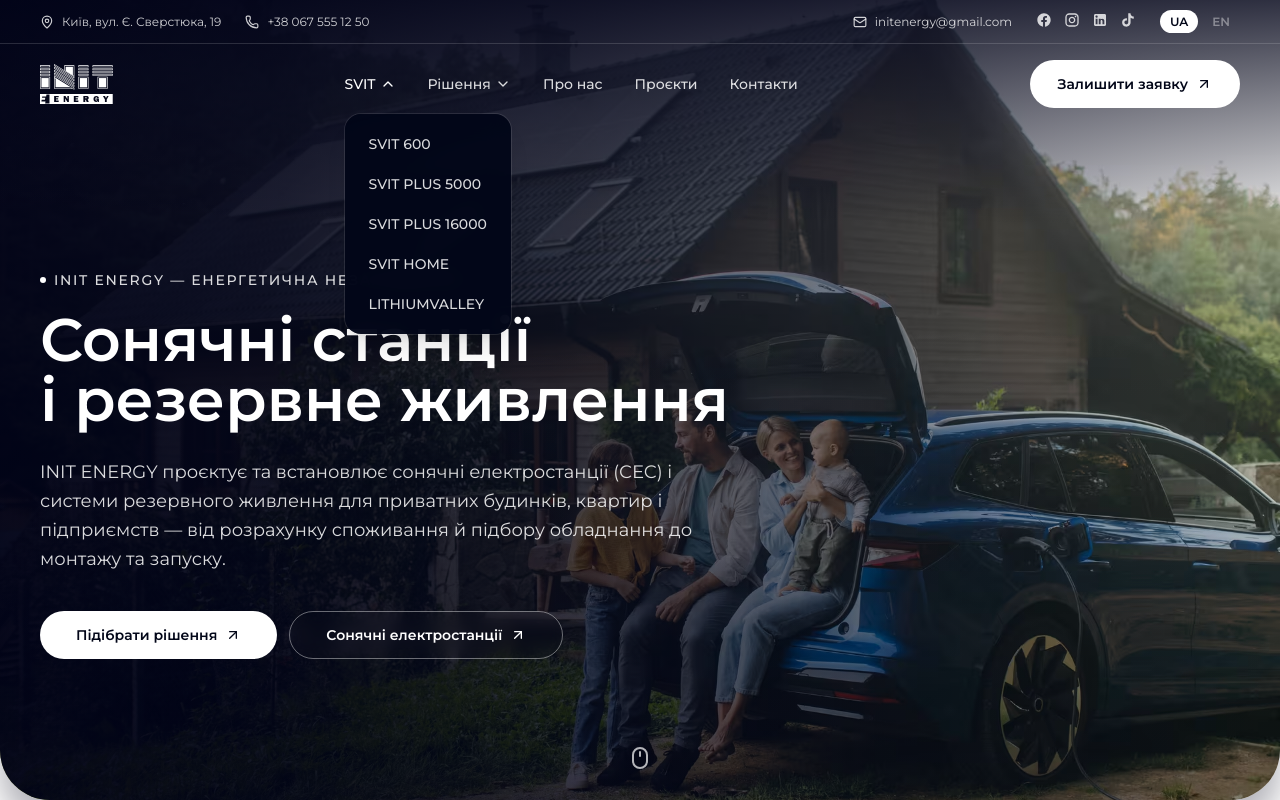
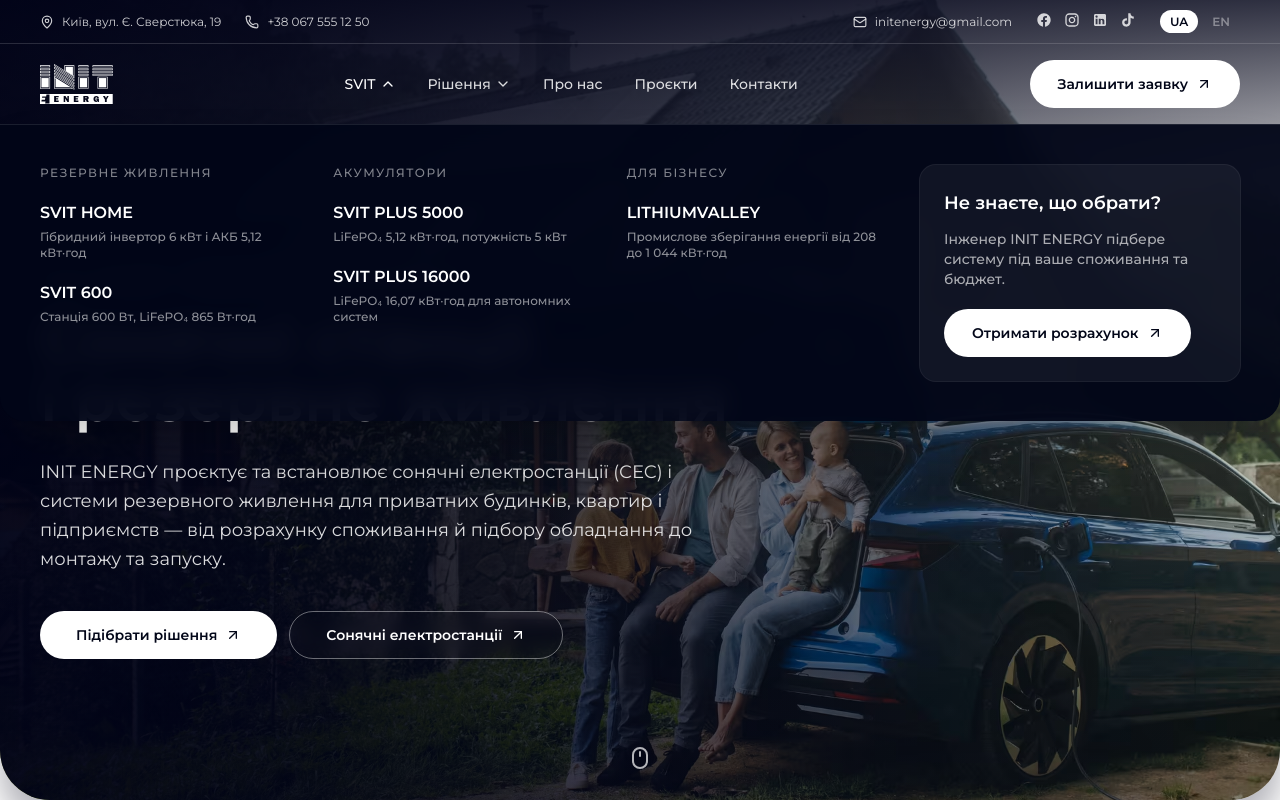
Before and after one commit to nyaremiiy/init.energy, a Next.js app: page / in a window 1280 px wide. Both pictures are taken after a click on the button "SVIT". Built offline with nearby package versions, Linux system fonts and the light colour scheme.

Commit message:
feat: turn header dropdowns into mega menu with descriptions and CTA
Co-Authored-By: Claude Opus 5.5 <noreply@anthropic.com>

```diff
--- a/src/components/layout/header/desktop-nav.tsx
+++ b/src/components/layout/header/desktop-nav.tsx
@@ -1,19 +1,20 @@
 import { ChevronDown } from "lucide-react";
 
 import { isNavGroup, navItems } from "./header-data";
+import { MegaMenuPanel } from "./mega-menu-panel";
 import { NavLink } from "./nav-link";
 
 export function DesktopNav() {
   return (
-    <nav aria-label="Головне меню" className="hidden lg:block">
-      <ul className="flex items-center gap-8 text-sm font-medium text-white/85">
+    <nav aria-label="Головне меню" className="hidden self-stretch lg:block">
+      <ul className="flex h-full items-center gap-8 text-sm font-medium text-white/85">
         {navItems.map((item) =>
           isNavGroup(item) ? (
-            <li key={item.label} className="group relative">
+            <li key={item.label} className="group flex h-full items-center">
               <button
                 type="button"
                 aria-haspopup="true"
-                className="inline-flex items-center gap-1 py-2 transition-colors group-focus-within:text-white group-hover:text-white"
+                className="inline-flex items-center gap-1 transition-colors group-focus-within:text-white group-hover:text-white"
               >
                 {item.label}
                 <ChevronDown
@@ -21,20 +22,7 @@ export function DesktopNav() {
                   className="size-4 transition-transform duration-200 group-focus-within:rotate-180 group-hover:rotate-180"
                 />
               </button>
-              <div className="invisible absolute top-full left-0 pt-3 opacity-0 transition duration-200 group-focus-within:visible group-focus-within:opacity-100 group-hover:visible group-hover:opacity-100">
-                <ul className="flex w-max max-w-xs flex-col gap-1 rounded-2xl bg-slate-950/95 p-3 shadow-xl ring-1 ring-white/10 backdrop-blur-md">
-                  {item.items.map((link) => (
-                    <li key={link.href}>
-                      <NavLink
-                        href={link.href}
-                        className="block rounded-xl px-3 py-2 text-white/85 transition-colors hover:bg-white/10 hover:text-white"
-                      >
-                        {link.label}
-                      </NavLink>
-                    </li>
-                  ))}
-                </ul>
-              </div>
+              <MegaMenuPanel group={item} />
             </li>
           ) : (
             <li key={item.href}>
--- a/src/components/layout/header/header-data.ts
+++ b/src/components/layout/header/header-data.ts
@@ -13,15 +13,31 @@ export type NavLink = {
   label: string;
 };
 
+export type NavMenuLink = NavLink & {
+  description: string;
+};
+
+export type NavColumn = {
+  title: string;
+  items: NavMenuLink[];
+};
+
 export type NavGroup = {
   label: string;
-  items: NavLink[];
+  columns: NavColumn[];
+};
+
+export const navCta = {
+  title: "Не знаєте, що обрати?",
+  text: "Інженер INIT ENERGY підбере систему під ваше споживання та бюджет.",
+  href: "#contacts",
+  label: "Отримати розрахунок",
 };
 
 export type NavItem = NavLink | NavGroup;
 
 export function isNavGroup(item: NavItem): item is NavGroup {
-  return "items" in item;
+  return "columns" in item;
 }
 
 export type Language = {
@@ -82,21 +98,71 @@ export const socialLinks: SocialLink[] = [
 export const navItems: NavItem[] = [
   {
     label: "SVIT",
-    items: [
-      { href: "/svit-600/", label: "SVIT 600" },
-      { href: "/svit-plus-5000/", label: "SVIT PLUS 5000" },
-      { href: "/svit-plus-16000/", label: "SVIT PLUS 16000" },
-      { href: "/svit-home/", label: "SVIT HOME" },
-      { href: "/bess/", label: "LITHIUMVALLEY" },
+    columns: [
+      {
+        title: "Резервне живлення",
+        items: [
+          {
+            href: "/svit-home/",
+            label: "SVIT HOME",
+            description: "Гібридний інвертор 6 кВт і АКБ 5,12 кВт·год",
+          },
+          {
+            href: "/svit-600/",
+            label: "SVIT 600",
+            description: "Станція 600 Вт, LiFePO₄ 865 Вт·год",
+          },
+        ],
+      },
+      {
+        title: "Акумулятори",
+        items: [
+          {
+            href: "/svit-plus-5000/",
+            label: "SVIT PLUS 5000",
+            description: "LiFePO₄ 5,12 кВт·год, потужність 5 кВт",
+          },
+          {
+            href: "/svit-plus-16000/",
+            label: "SVIT PLUS 16000",
+            description: "LiFePO₄ 16,07 кВт·год для автономних систем",
+          },
+        ],
+      },
+      {
+        title: "Для бізнесу",
+        items: [
+          {
+            href: "/bess/",
+            label: "LITHIUMVALLEY",
+            description: "Промислове зберігання енергії від 208 до 1 044 кВт·год",
+          },
+        ],
+      },
     ],
   },
   {
     label: "Рішення",
-    items: [
-      { href: "/cec/", label: "СЕС під ключ" },
+    columns: [
       {
-        href: "/rishennya/ses-dlya-gotelyu/",
-        label: "СЕС для готелю та відпочинкового комплексу",
+        title: "Сонячні електростанції",
+        items: [
+          {
+            href: "/cec/",
+            label: "СЕС під ключ",
+            description: "Проєктування та монтаж для бізнесу й приватних об'єктів",
+          },
+        ],
+      },
+      {
+        title: "Галузеві рішення",
+        items: [
+          {
+            href: "/rishennya/ses-dlya-gotelyu/",
+            label: "СЕС для готелю та відпочинкового комплексу",
+            description: "Енергонезалежність для готелів і баз відпочинку",
+          },
+        ],
       },
     ],
   },
--- /dev/null
+++ b/src/components/layout/header/mega-menu-panel.tsx
@@ -0,0 +1,60 @@
+import { ArrowUpRight } from "lucide-react";
+
+import { Container } from "@/components/layout/container";
+import { Button } from "@/components/ui/button";
+
+import { navCta, type NavGroup } from "./header-data";
+import { NavLink } from "./nav-link";
+
+type MegaMenuPanelProps = {
+  group: NavGroup;
+};
+
+export function MegaMenuPanel({ group }: MegaMenuPanelProps) {
+  return (
+    <div className="invisible absolute inset-x-0 top-full opacity-0 transition duration-200 group-focus-within:visible group-focus-within:opacity-100 group-hover:visible group-hover:opacity-100">
+      <div className="rounded-b-3xl border-t border-white/10 bg-slate-950/95 shadow-2xl backdrop-blur-md">
+        <Container className="grid grid-cols-[1fr_auto] gap-10 py-10">
+          <div className="grid auto-cols-fr grid-flow-col gap-10">
+            {group.columns.map((column) => (
+              <div key={column.title} className="flex flex-col gap-5">
+                <p className="text-xs font-medium tracking-[0.12em] text-white/50 uppercase">
+                  {column.title}
+                </p>
+                <ul className="flex flex-col gap-5">
+                  {column.items.map((link) => (
+                    <li key={link.href}>
+                      <NavLink
+                        href={link.href}
+                        className="group/link flex flex-col gap-1"
+                      >
+                        <span className="text-base font-semibold text-white transition-colors group-hover/link:text-white/75">
+                          {link.label}
+                        </span>
+                        <span className="text-xs text-white/55">
+                          {link.description}
+                        </span>
+                      </NavLink>
+                    </li>
+                  ))}
+                </ul>
+              </div>
+            ))}
+          </div>
+
+          <div className="flex w-80 flex-col items-start gap-3 rounded-2xl bg-white/5 p-6 ring-1 ring-white/10">
+            <p className="text-lg font-semibold text-white">{navCta.title}</p>
+            <p className="text-sm text-white/65">{navCta.text}</p>
+            <Button
+              href={navCta.href}
+              className="mt-2"
+              icon={<ArrowUpRight aria-hidden className="size-4" />}
+            >
+              {navCta.label}
+            </Button>
+          </div>
+        </Container>
+      </div>
+    </div>
+  );
+}
--- a/src/components/layout/header/mobile-menu.tsx
+++ b/src/components/layout/header/mobile-menu.tsx
@@ -68,15 +68,33 @@ export function MobileMenu() {
                           className="size-6 transition-transform duration-200 group-open:rotate-180"
                         />
                       </summary>
-                      <ul className="mt-4 flex flex-col gap-3 border-l border-white/15 pl-4 text-base font-medium text-white/80">
-                        {item.items.map((link) => (
-                          <li key={link.href}>
-                            <NavLink href={link.href} onClick={close}>
-                              {link.label}
-                            </NavLink>
-                          </li>
+                      <div className="mt-5 flex flex-col gap-6 border-l border-white/15 pl-4">
+                        {item.columns.map((column) => (
+                          <div key={column.title} className="flex flex-col gap-3">
+                            <p className="text-xs font-medium tracking-[0.12em] text-white/50 uppercase">
+                              {column.title}
+                            </p>
+                            <ul className="flex flex-col gap-4">
+                              {column.items.map((link) => (
+                                <li key={link.href}>
+                                  <NavLink
+                                    href={link.href}
+                                    onClick={close}
+                                    className="flex flex-col gap-1"
+                                  >
+                                    <span className="text-base font-semibold">
+                                      {link.label}
+                                    </span>
+                                    <span className="text-xs font-normal text-white/55">
+                                      {link.description}
+                                    </span>
+                                  </NavLink>
+                                </li>
+                              ))}
+                            </ul>
+                          </div>
                         ))}
-                      </ul>
+                      </div>
                     </details>
                   </li>
                 ) : (
```
